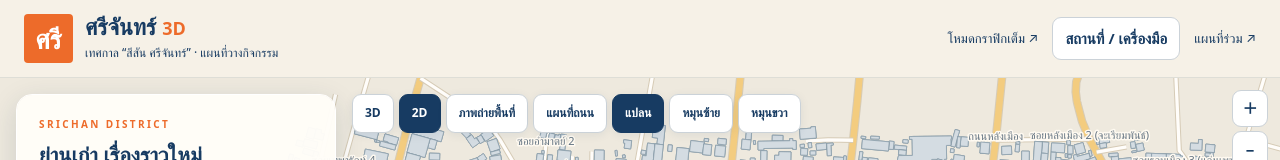
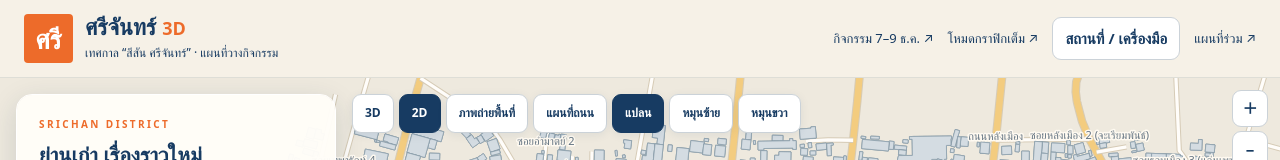
Before and after one commit to loveiscomingsoon/srichan-landmarks, a plain HTML site: page 3d/compat.html in a window 1280 px wide. Shown: the top 160 px of the page. Drawn offline with Linux system fonts and the light colour scheme.

Commit message:
Add festival program navigation to Srichan map

```diff
--- a/3d/compat.html
+++ b/3d/compat.html
@@ -10,7 +10,7 @@
 <script defer src="compat.js?v=20261029-devices6"></script>
 </head>
 <body>
-<header><div class="brand"><span class="logo">ศรี</span><div><h1>ศรีจันทร์ <b>3D</b></h1><p>เทศกาล “สีสัน ศรีจันทร์” · แผนที่วางกิจกรรม</p></div></div><nav><a href="index.html?full=1">โหมดกราฟิกเต็ม ↗</a><button id="panelToggle" aria-expanded="true">สถานที่ / เครื่องมือ</button><a href="https://umap.openstreetmap.fr/en/map/3_1471827" target="_blank" rel="noopener">แผนที่ร่วม ↗</a></nav></header>
+<header><div class="brand"><span class="logo">ศรี</span><div><h1>ศรีจันทร์ <b>3D</b></h1><p>เทศกาล “สีสัน ศรีจันทร์” · แผนที่วางกิจกรรม</p></div></div><nav><a href="../program/">กิจกรรม 7–9 ธ.ค. ↗</a><a href="index.html?full=1">โหมดกราฟิกเต็ม ↗</a><button id="panelToggle" aria-expanded="true">สถานที่ / เครื่องมือ</button><a href="https://umap.openstreetmap.fr/en/map/3_1471827" target="_blank" rel="noopener">แผนที่ร่วม ↗</a></nav></header>
 <main><div id="map" aria-label="แผนที่สามมิติย่านศรีจันทร์"></div>
 <aside id="panel" class="panel"><div class="eyebrow">SRICHAN DISTRICT</div><h2>ย่านเก่า เรื่องราวใหม่</h2><p class="intro">หมุนมุมมอง สำรวจสถานที่<br>แล้วลองวางกิจกรรมของเรา</p>
 <p id="deviceStatus" class="small" role="status">กำลังเตรียมข้อมูลอุปกรณ์…</p><div class="tabs" role="tablist" aria-label="เลือกโหมด"><button id="exploreTab" role="tab" aria-selected="true">ค้นหา / สำรวจทั้งหมด</button><button id="planTab" role="tab" aria-selected="false">วางกิจกรรม <span id="planCount">0</span></button></div>
```
